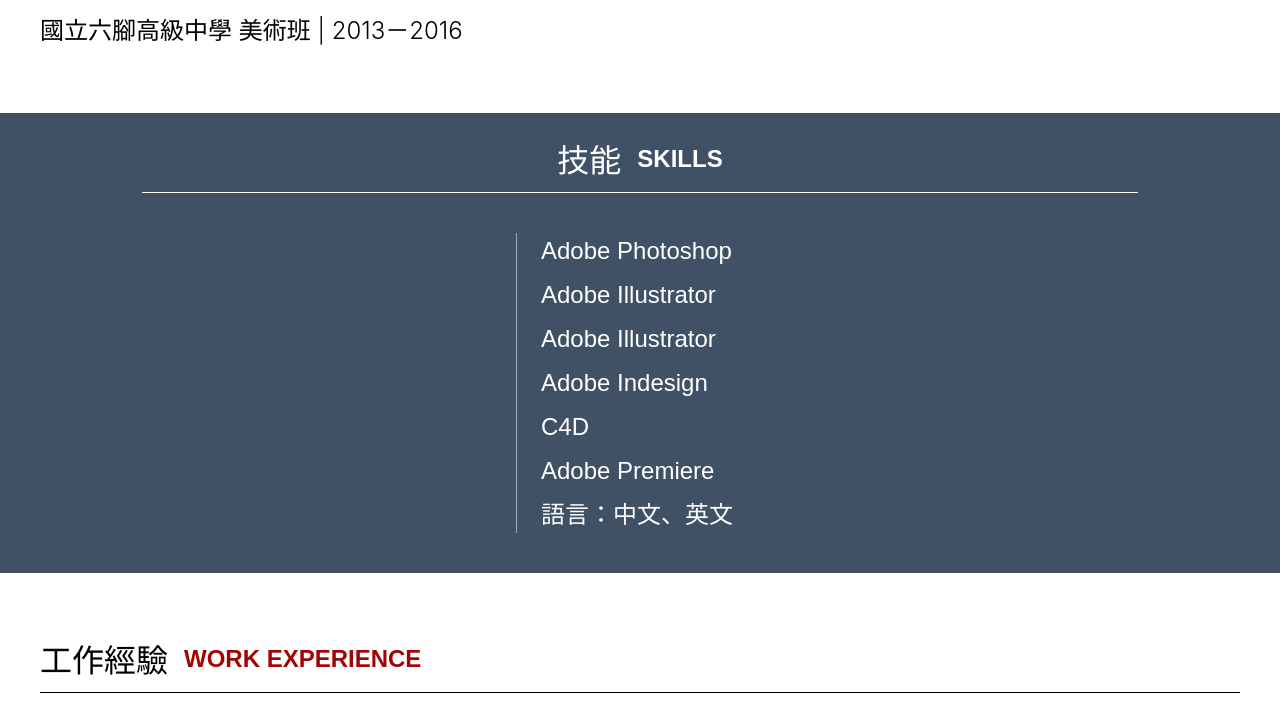
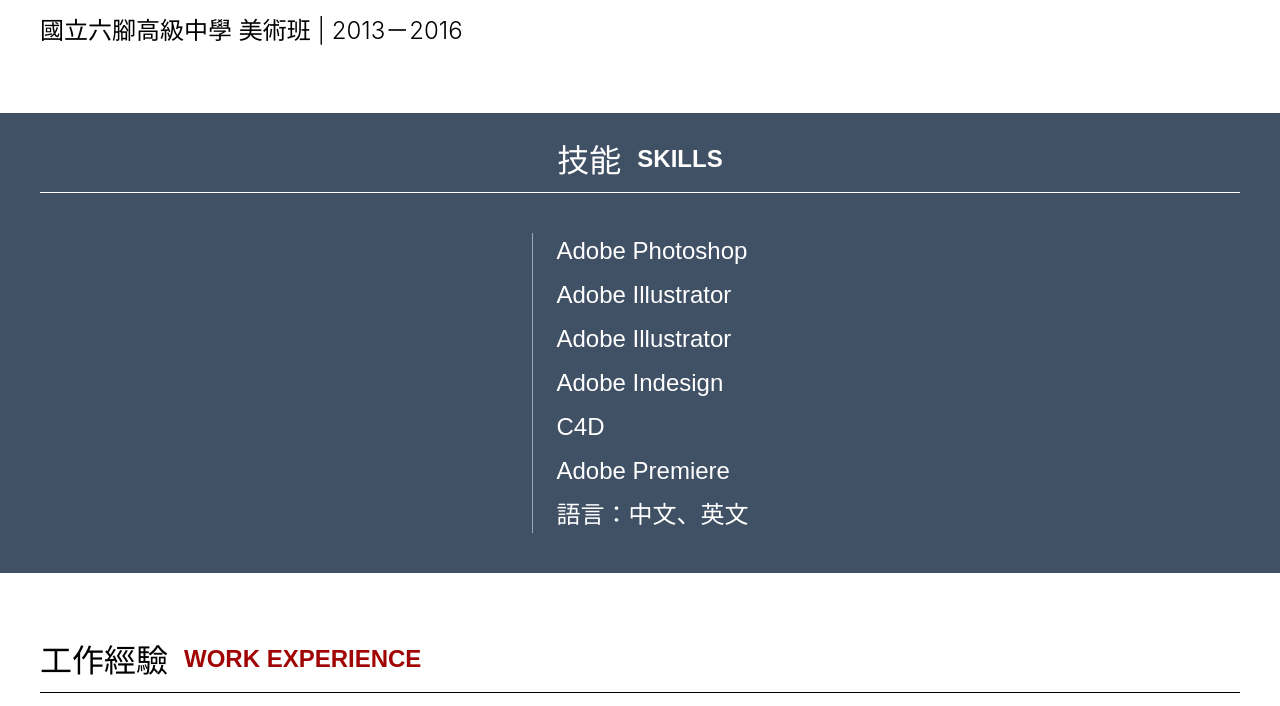
Before and after one commit to gp355d/hexschool-training-week7, a plain HTML site: page index.html in a window 1280 px wide. Shown: the part 1161-1867 px from the top of the page. Drawn offline with Linux system fonts and the light colour scheme.

Commit message:
刪除及修改css屬性值

```diff
--- a/all.scss
+++ b/all.scss
@@ -25,10 +25,6 @@ h2 span:last-child{
     width: 1200px;
     margin: 0 auto;
 }
-.innerContainer{
-    width: 996px;
-    margin: 0 auto;
-}
 .header{
     padding: 40px 0 22px 0;
     border-bottom: 2px solid $lineColer;
@@ -48,6 +44,7 @@ h2 span:last-child{
 }
 .skill{
     padding: 24px 0 40px 0;
+    text-align: center;
 }
 .work{
     padding: 64px 0 80px 0;
@@ -68,8 +65,8 @@ h2 span:last-child{
 }
 .skillList{
     color: $secondSubTitlecolor;
-    width: 248px;
-    margin: 0 auto;
+    display: inline-block;
+    text-align-last: left;
     padding-left: 24px;
     border-left: 1px solid #96A9C4;
 }
@@ -90,6 +87,11 @@ h2 span:last-child{
     &List{
         display: inline;
         margin-right: 24px;
+    }
+}
+.socialLinkList{
+    a:hover{
+        opacity: 0.5;
     }
 }
 .border-line{
--- a/index.html
+++ b/index.html
@@ -31,7 +31,7 @@
     </section>
     <section class="skill bgColor">
         <div class="container">
-            <h2 class="innerContainer secondBorderline secondTitlecolor textCenter mb-5"><span class="fontSize-4 lineHeight-3 mr-2 fontWeight-500">技能</span><span class="subTitle test SF-Pro-text fontWeight-600">SKILLS</span></h2>
+            <h2 class="secondBorderline secondTitlecolor textCenter mb-5"><span class="fontSize-4 lineHeight-3 mr-2 fontWeight-500">技能</span><span class="subTitle test SF-Pro-text fontWeight-600">SKILLS</span></h2>
             <ul class="skillList  lineHeight-36">
                 <li class="mb-1 SF-Pro-text">Adobe Photoshop</li>
                 <li class="mb-1 SF-Pro-text">Adobe Illustrator</li>
```
Also changed, not shown: css/all.css, 1 other file.
